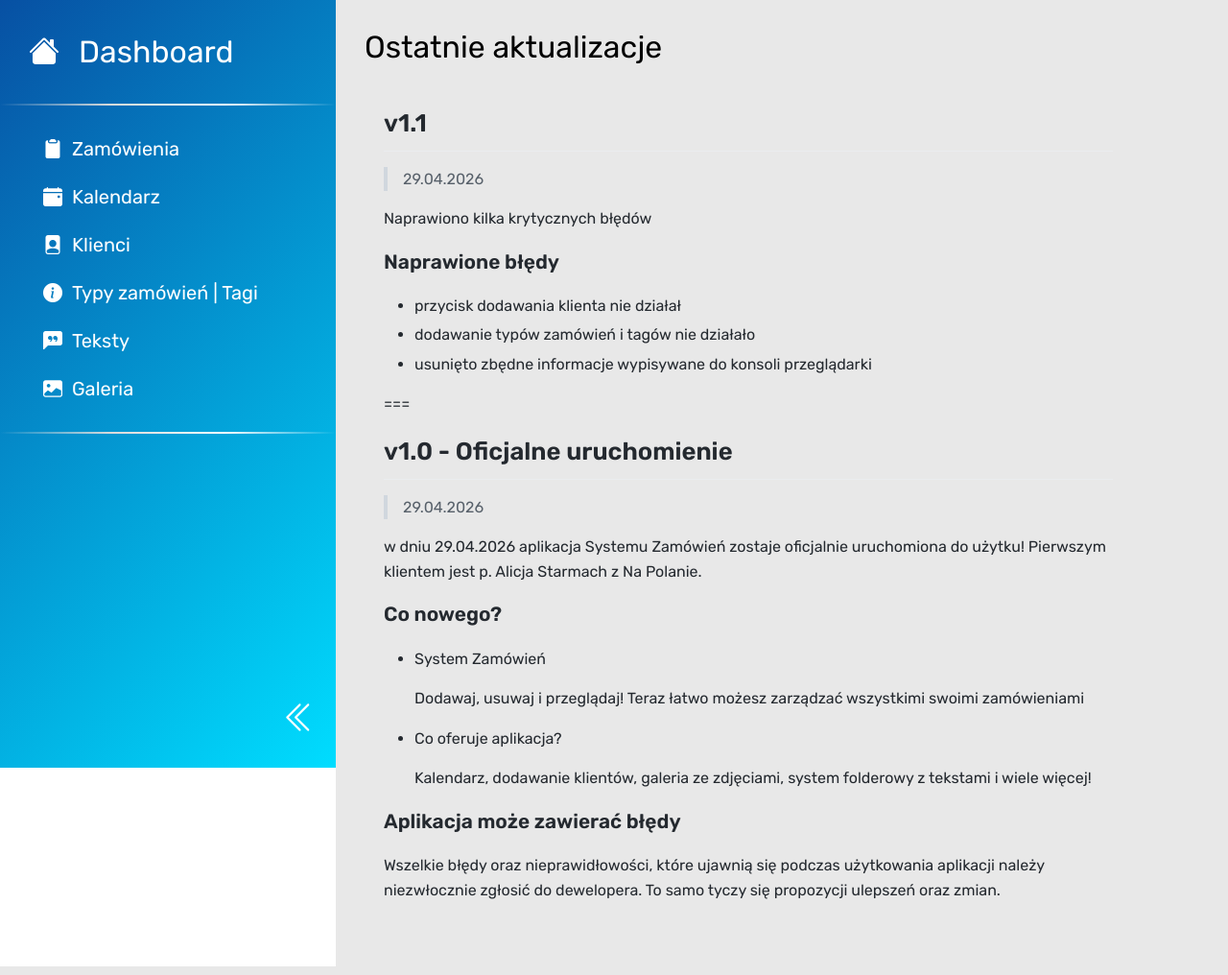
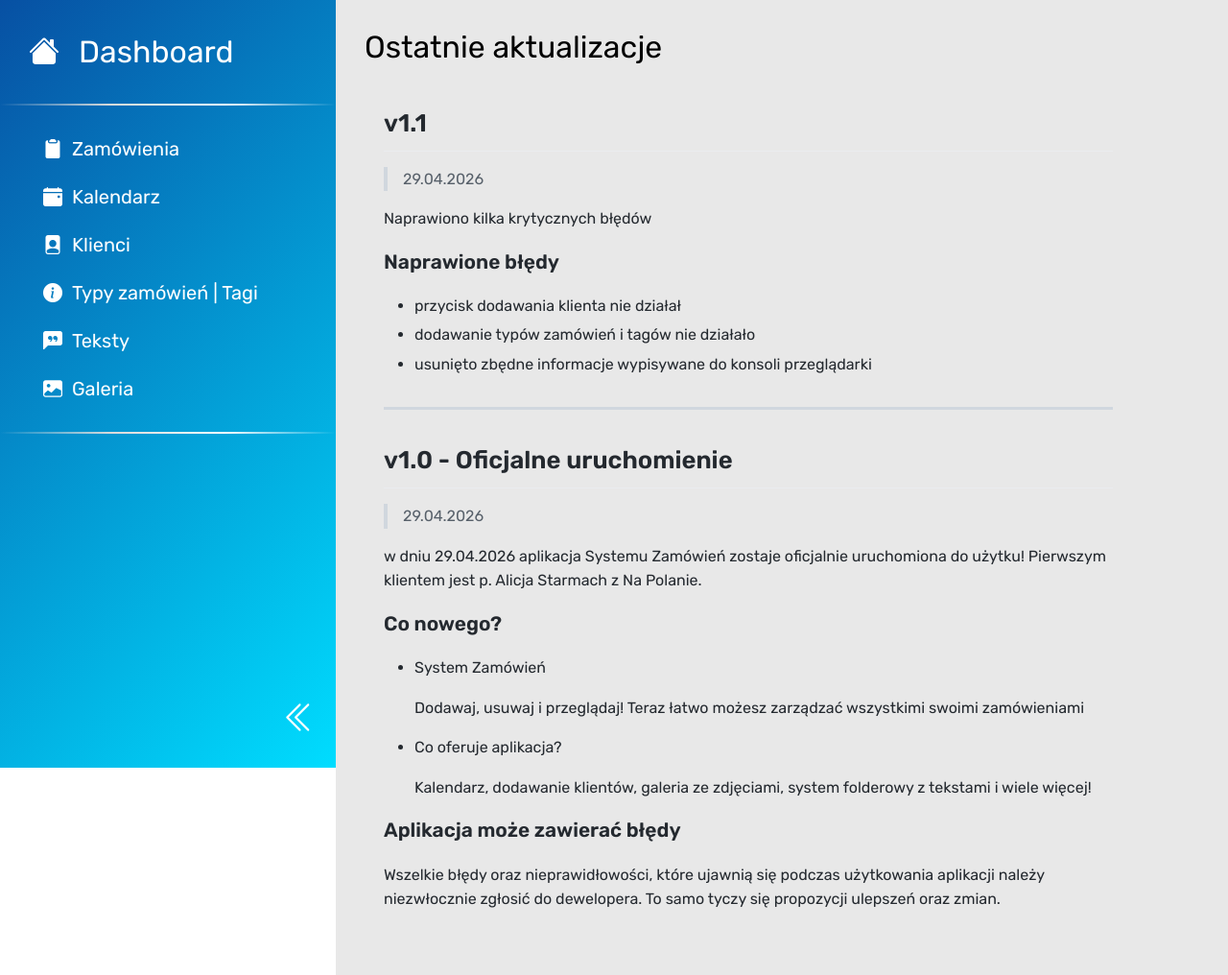
Before and after one commit to SpacingKosmopan/NowySystemZamowien, a PHP site: page /changelog.html in a window 1280 px wide. Shown: the whole page at 96% size. Run offline with PHP 8.4, Linux system fonts and the light colour scheme.

Commit message:
Updated changelog.md

```diff
--- a/markdown.css
+++ b/markdown.css
@@ -113,6 +113,6 @@
 /* HR */
 .markdown-body hr {
   border: none;
-  border-top: 1px solid #d0d7de;
+  border-top: 3px solid #d0d7de;
   margin: 2em 0;
 }
```
Also changed, not shown: changelog.md.
